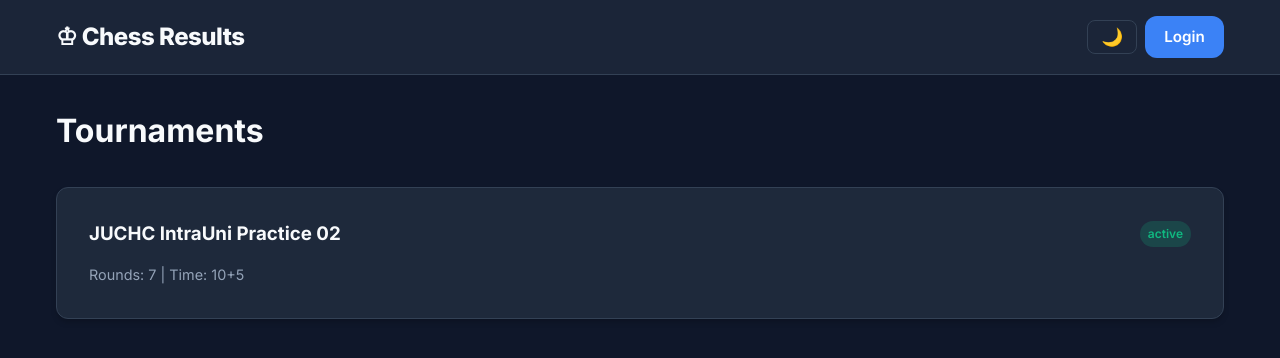
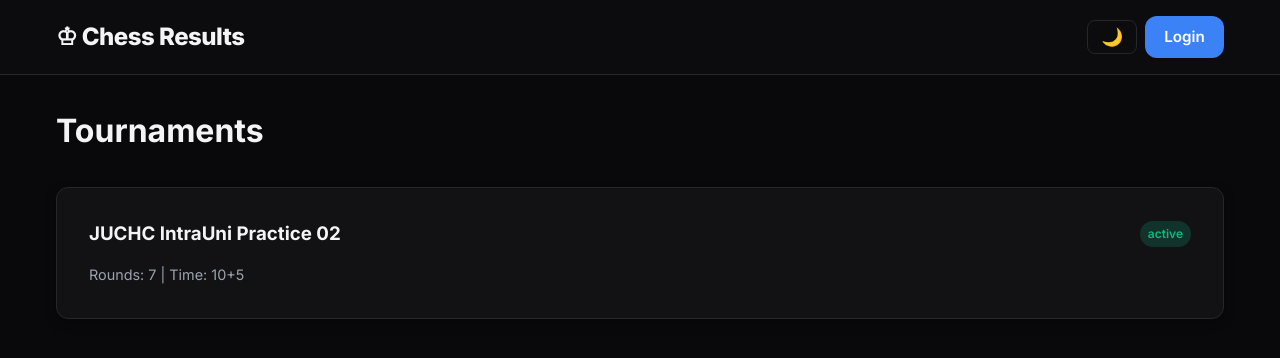
Before and after one commit to MDTHA-X/Chess-Results, a PHP site: page / in a window 1280 px wide. Shown: the top 358 px of the page. Run offline with PHP 8.4, Linux system fonts and the light colour scheme; data comes from the database, SQL or seed files in the repository.

Commit message:
Update dark theme palette to true black/neutral dark

```diff
--- a/assets/style.css
+++ b/assets/style.css
@@ -1,21 +1,21 @@
 :root, [data-theme="dark"] {
-    --bg-color: #0f172a;
-    --bg-card: #1e293b;
-    --bg-card-hover: #334155;
-    --text-main: #f8fafc;
-    --text-muted: #94a3b8;
+    --bg-color: #09090b;
+    --bg-card: #121215;
+    --bg-card-hover: #1f1f23;
+    --text-main: #f4f4f5;
+    --text-muted: #9ca3af;
     --primary: #3b82f6;
     --primary-hover: #2563eb;
-    --border: #334155;
+    --border: #27272a;
     --danger: #ef4444;
     --success: #10b981;
     --warning: #f59e0b;
     --font-family: 'Inter', sans-serif;
     --radius: 12px;
-    --nav-bg: rgba(30, 41, 59, 0.85);
-    --input-bg: #0f172a;
-    --tr-hover: rgba(255, 255, 255, 0.03);
-    --card-shadow: 0 4px 6px -1px rgba(0, 0, 0, 0.2);
+    --nav-bg: rgba(14, 14, 17, 0.85);
+    --input-bg: #09090b;
+    --tr-hover: rgba(255, 255, 255, 0.04);
+    --card-shadow: 0 4px 12px -2px rgba(0, 0, 0, 0.5);
 }
 
 [data-theme="light"] {
```
